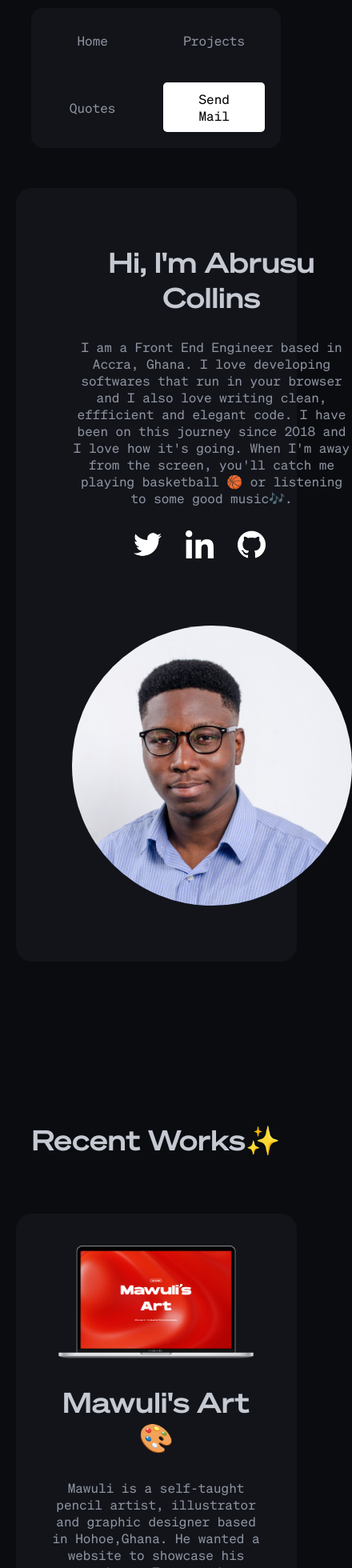
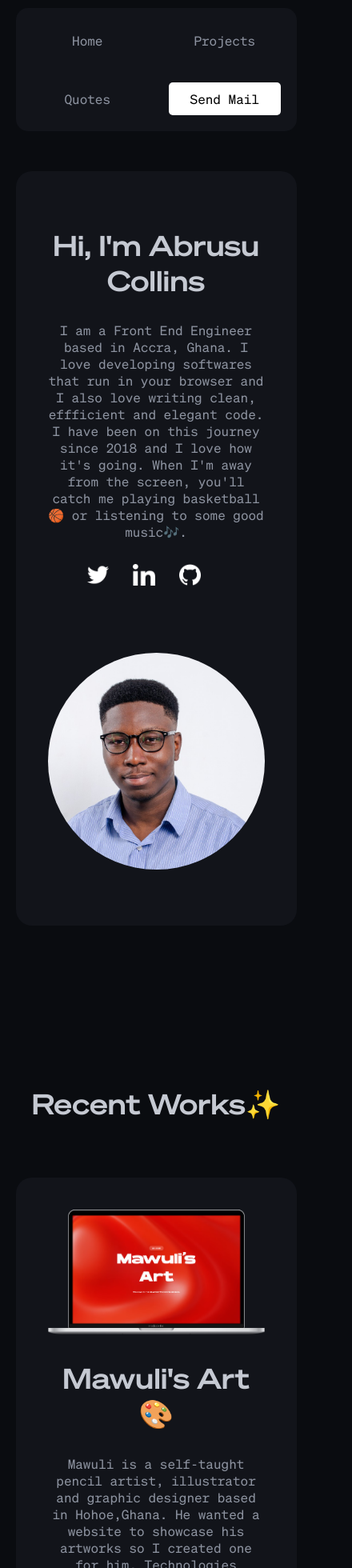
Before and after one commit to abrusu-collins/Portfolio-v7, a React (Create React App) app: page / in a window 390 px wide. Shown: the part 40-2000 px from the top of the page at 80% size, 440 px wide, since content can reach past the window. Built offline with nearby package versions, Linux system fonts and the light colour scheme.

Commit message:
debug nyame

```diff
--- a/src/components/Contacts.jsx
+++ b/src/components/Contacts.jsx
@@ -8,7 +8,7 @@ function Contacts() {
             <p className="touch">Get in touch🤙</p>
             <div className="socials">
             <a href=""><img src={twitter} alt="" /></a>
-            <a href=""><img src={linkedin} alt="" /></a>
+            <a className="linkedin" href=""><img src={linkedin} alt="" /></a>
             <a href=""><img src={github} alt="" /></a>
             </div>
         </div>
--- a/src/sass/_responsive.scss
+++ b/src/sass/_responsive.scss
@@ -176,6 +176,61 @@
   .skills {
     padding: 70px 30px;
   }
+  .projects {
+    & .more {
+      & a {
+        margin: auto;
+      }
+      & p {
+        width: 80%;
+        margin: auto;
+      }
+    }
+  }
 }
-@media screen and (max-width: 551px) {
+@media screen and (max-width: 531px) {
+  .hero {
+    & .hero-inner {
+      & .sedem {
+        width: 100%;
+        height: 100%;
+        border-radius: 50%;
+      }
+    }
+  }
 }
+@media screen and (max-width: 501px) {
+  .projects {
+    text-align: center;
+    & .project-inner {
+      grid-template-columns: 1fr;
+      & #projects {
+        & img {
+          width: 100%;
+        }
+      }
+    }
+  }
+  .hero {
+    & .hero-inner {
+      padding: 70px 40px;
+    }
+  }
+}
+@media screen and (max-width: 490px) {
+  .contacts {
+    & .socials {
+      & .linkedin {
+        margin: 0 30px;
+      }
+      & img {
+        margin: 0;
+      }
+    }
+  }
+}
+@media screen and (max-width: 432px) {
+  nav {
+    width: 90%;
+  }
+}
--- a/src/styles/index.css
+++ b/src/styles/index.css
@@ -331,4 +331,45 @@ nav a:hover {
   .skills {
     padding: 70px 30px;
   }
+  .projects .more a {
+    margin: auto;
+  }
+  .projects .more p {
+    width: 80%;
+    margin: auto;
+  }
 }
+@media screen and (max-width: 531px) {
+  .hero .hero-inner .sedem {
+    width: 100%;
+    height: 100%;
+    border-radius: 50%;
+  }
+}
+@media screen and (max-width: 501px) {
+  .projects {
+    text-align: center;
+  }
+  .projects .project-inner {
+    grid-template-columns: 1fr;
+  }
+  .projects .project-inner #projects img {
+    width: 100%;
+  }
+  .hero .hero-inner {
+    padding: 70px 40px;
+  }
+}
+@media screen and (max-width: 490px) {
+  .contacts .socials .linkedin {
+    margin: 0 30px;
+  }
+  .contacts .socials img {
+    margin: 0;
+  }
+}
+@media screen and (max-width: 432px) {
+  nav {
+    width: 90%;
+  }
+}
```
